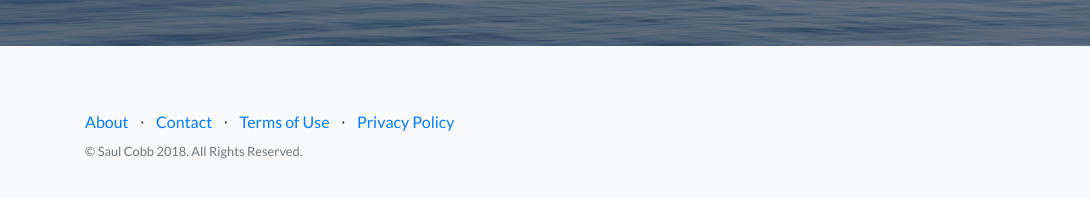
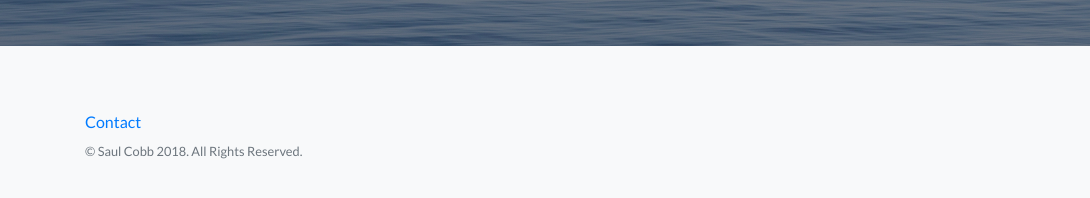
Before and after one commit to QLaughable/qlaughable.github.io, a website: page index.html in a window 1280 px wide. Shown: the part 3440-3638 px from the top of the page, 0-1090 px from the left. Drawn offline with Linux system fonts and the light colour scheme.

Commit message:
Contact Email Added

```diff
--- a/index.html
+++ b/index.html
@@ -160,19 +160,7 @@
           <div class="col-lg-6 h-100 text-center text-lg-left my-auto">
             <ul class="list-inline mb-2">
               <li class="list-inline-item">
-                <a href="#">About</a>
-              </li>
-              <li class="list-inline-item">&sdot;</li>
-              <li class="list-inline-item">
-                <a href="#">Contact</a>
-              </li>
-              <li class="list-inline-item">&sdot;</li>
-              <li class="list-inline-item">
-                <a href="#">Terms of Use</a>
-              </li>
-              <li class="list-inline-item">&sdot;</li>
-              <li class="list-inline-item">
-                <a href="#">Privacy Policy</a>
+                <a href="mailto:saulcobb50@gmail.com">Contact</a>
               </li>
             </ul>
             <p class="text-muted small mb-4 mb-lg-0">&copy; Saul Cobb 2018. All Rights Reserved.</p>
```
